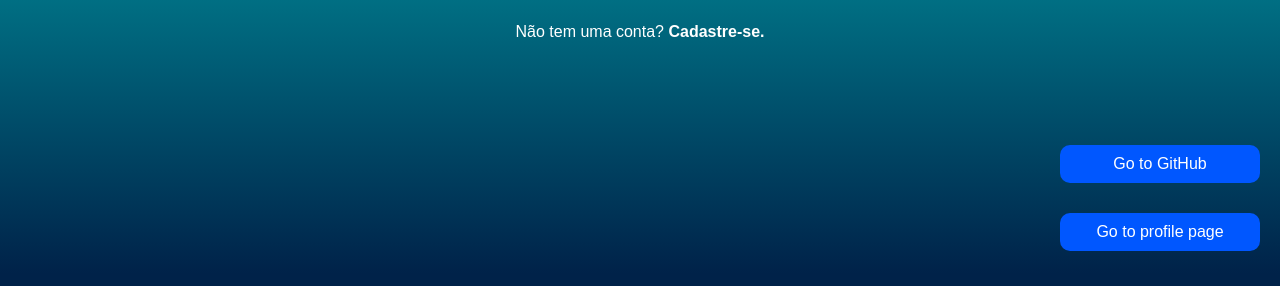
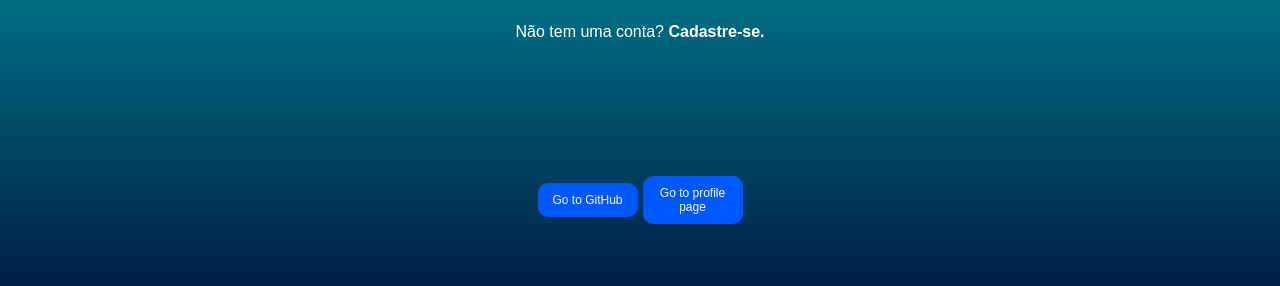
Before and after one commit to GabrielDT02/noqueue-profile-page, a plain HTML site: page login-page/index.html in a window 1280 px wide. Shown: the part 514-800 px from the top of the page. Drawn offline with Linux system fonts and the light colour scheme.

Commit message:
fixing navigation

```diff
--- a/login-page/index.html
+++ b/login-page/index.html
@@ -4,7 +4,7 @@
     <meta charset="UTF-8">
     <meta http-equiv="X-UA-Compatible" content="IE=edge">
     <meta name="viewport" content="width=device-width, initial-scale=1.0">
-    <title>Document</title>
+    <title>NoQueue Login Page</title>
     <link rel="stylesheet" href="style.css">
 </head>
 <body>
--- a/login-page/style.css
+++ b/login-page/style.css
@@ -84,30 +84,30 @@ form {
 
 }
 
-#navigate-btns {
-    display: flex;
-    flex-direction: column;
-    justify-content: center;
-    align-items: center;
-    position: absolute;
-    bottom: 20px;
-    right: 20px;
-}
+
 
 #goto-btn,
 #goto-link {
     text-decoration: none;
-    width: 200px;
-
+    width: 100px;
+    font-size: 12px;
 }
 
 
-
-#goto-btn:hover,
-.input-submit:hover {
+#goto-btn:hover {
     background: white;
     color: #0057FF;
     transition: .3s;
+}
+
+#navigate-btns {
+    margin-top: 100px;
+    display: flex;
+    flex-direction: row;
+    gap: 5px;
+    justify-content: center;
+    align-items: center;
+
 }
 
 #forgot-password a {
--- a/profile-page/style.css
+++ b/profile-page/style.css
@@ -14,6 +14,7 @@ body {
     margin: auto;
     max-width: 600px;
     margin: 48px auto 270px auto;
+
 }
 
 #profile {
@@ -94,7 +95,8 @@ body {
 #goto-btn,
 #goto-link {
     text-decoration: none;
-    width: 200px;
+    width: 100px;
+    font-size: 12px;
 
 }
 
@@ -106,11 +108,11 @@ body {
 }
 
 #navigate-btns {
+    margin-top: 100px;
     display: flex;
-    flex-direction: column;
+    flex-direction: row;
+    gap: 5px;
     justify-content: center;
     align-items: center;
-    position: absolute;
-    bottom: 20px;
-    right: 20px;
+
 }
```
Also changed, not shown: profile-page/index.html (+7 -5 lines).
